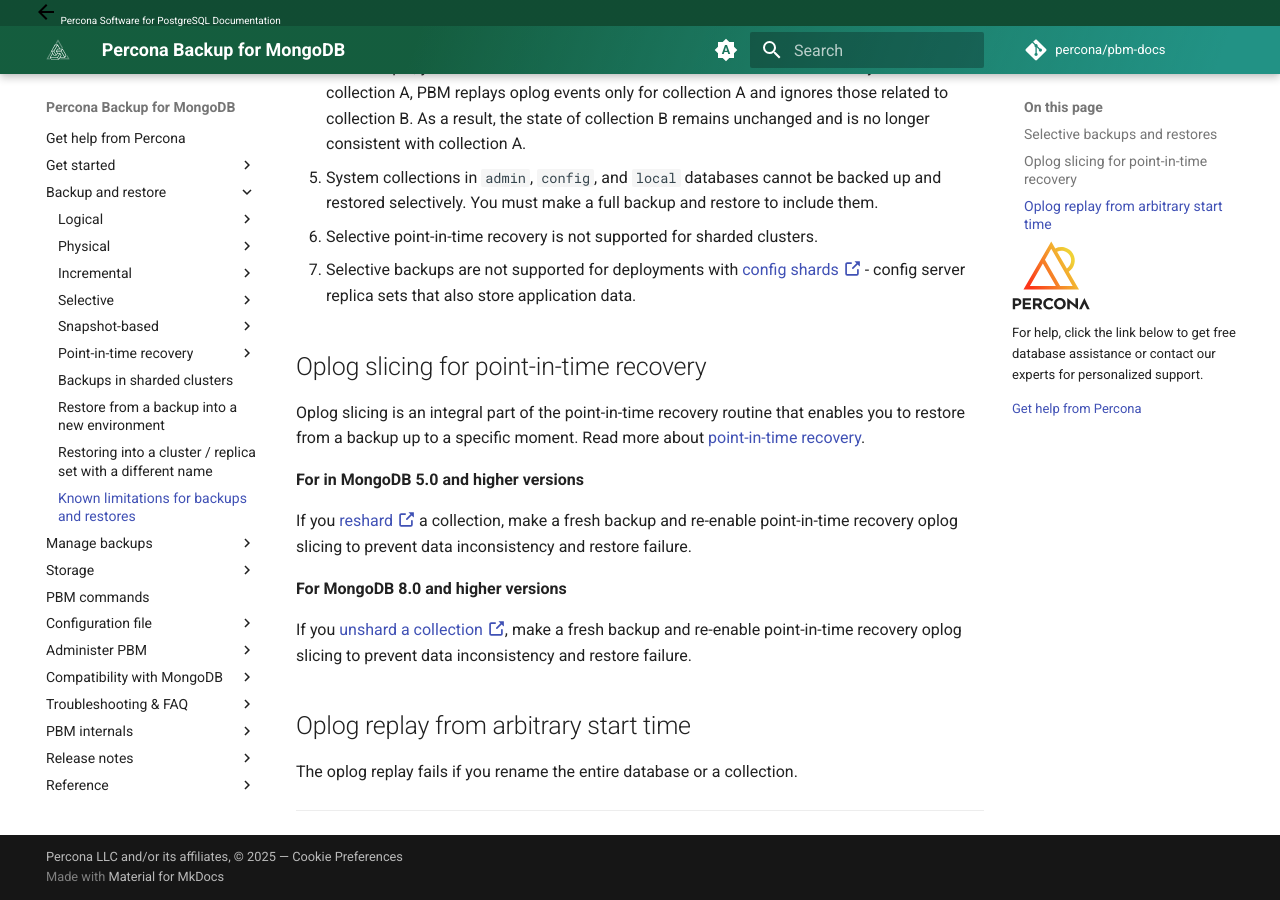
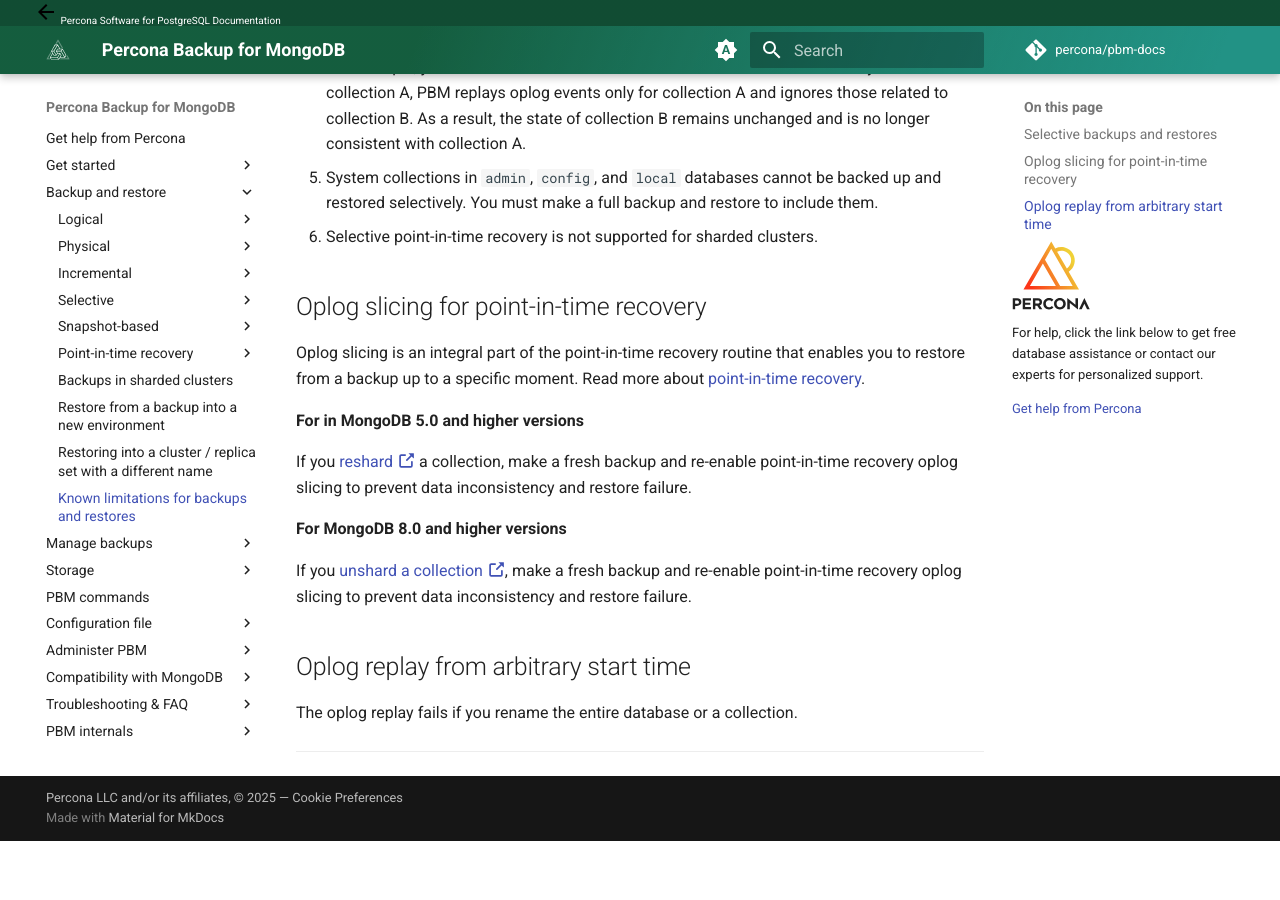
Before and after one commit to percona/pbm-docs, an MkDocs documentation site: the page built from docs/features/known-limitations.md, in a window 1280 px wide and 900 px high, scrolled down 607 px. Built offline with MkDocs 1.6.1 and Material for MkDocs 9.7.7, drawn with Linux system fonts in a browser that asks for light colours; nearby versions of some CDN libraries; comment, search, counter and statistics services are not loaded; after the commit the page ends 1448 px from its top, so only the background shows below that.

Commit message:
Updated limitations for selective

```diff
--- a/docs/features/known-limitations.md
+++ b/docs/features/known-limitations.md
@@ -13,7 +13,7 @@
 
 5. System collections in ``admin``, ``config``, and ``local`` databases cannot be backed up and restored selectively. You must make a full backup and restore to include them.
 6. Selective point-in-time recovery is not supported for sharded clusters.
-7. Selective backups are not supported for deployments with [config shards :octicons-link-external-16:](https://www.mongodb.com/docs/v8.0/core/sharded-cluster-config-servers/#std-label-sharded-cluster-config-server-config-shards) - config server replica sets that also store application data.
+
 
 ## Oplog slicing for point-in-time recovery
 
```
